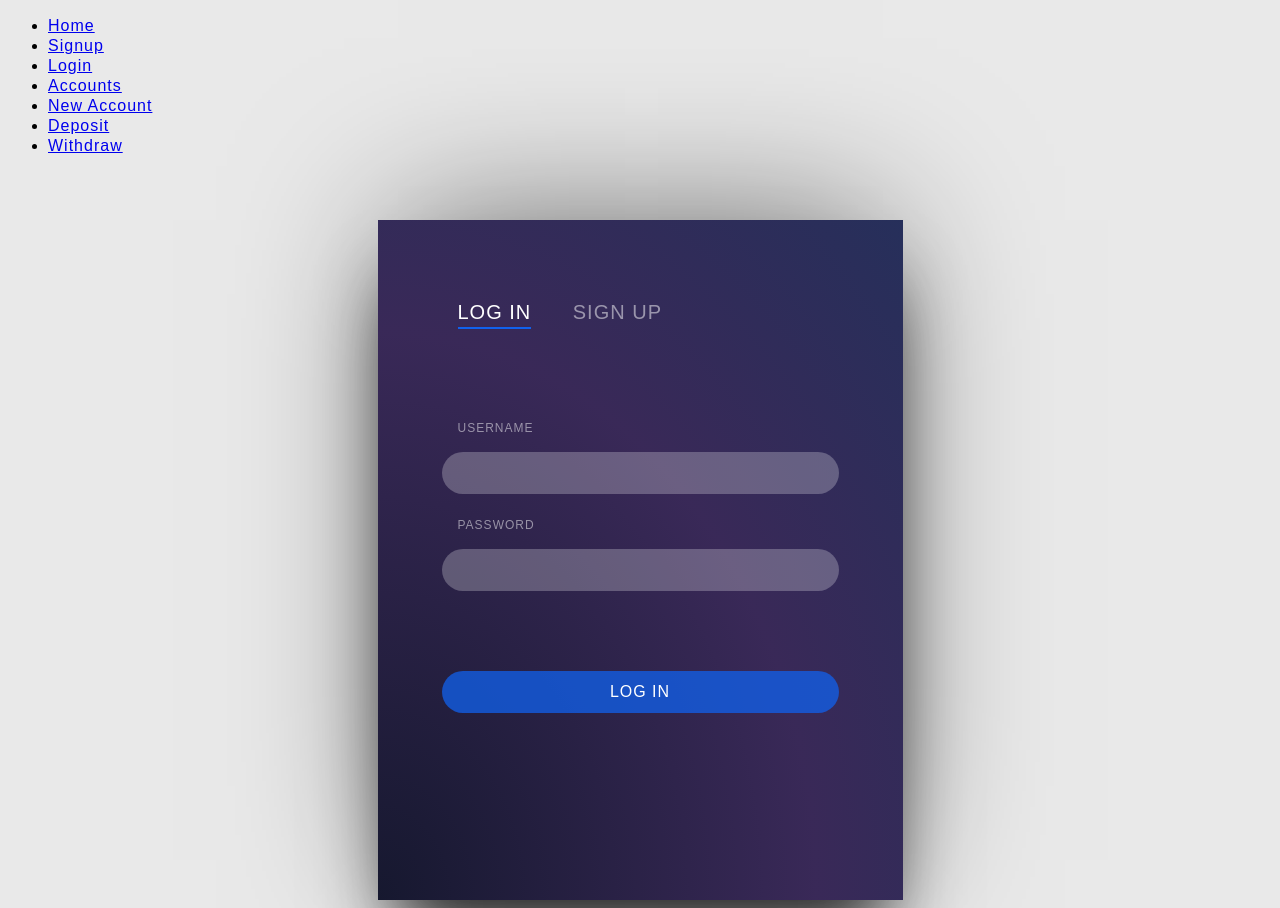
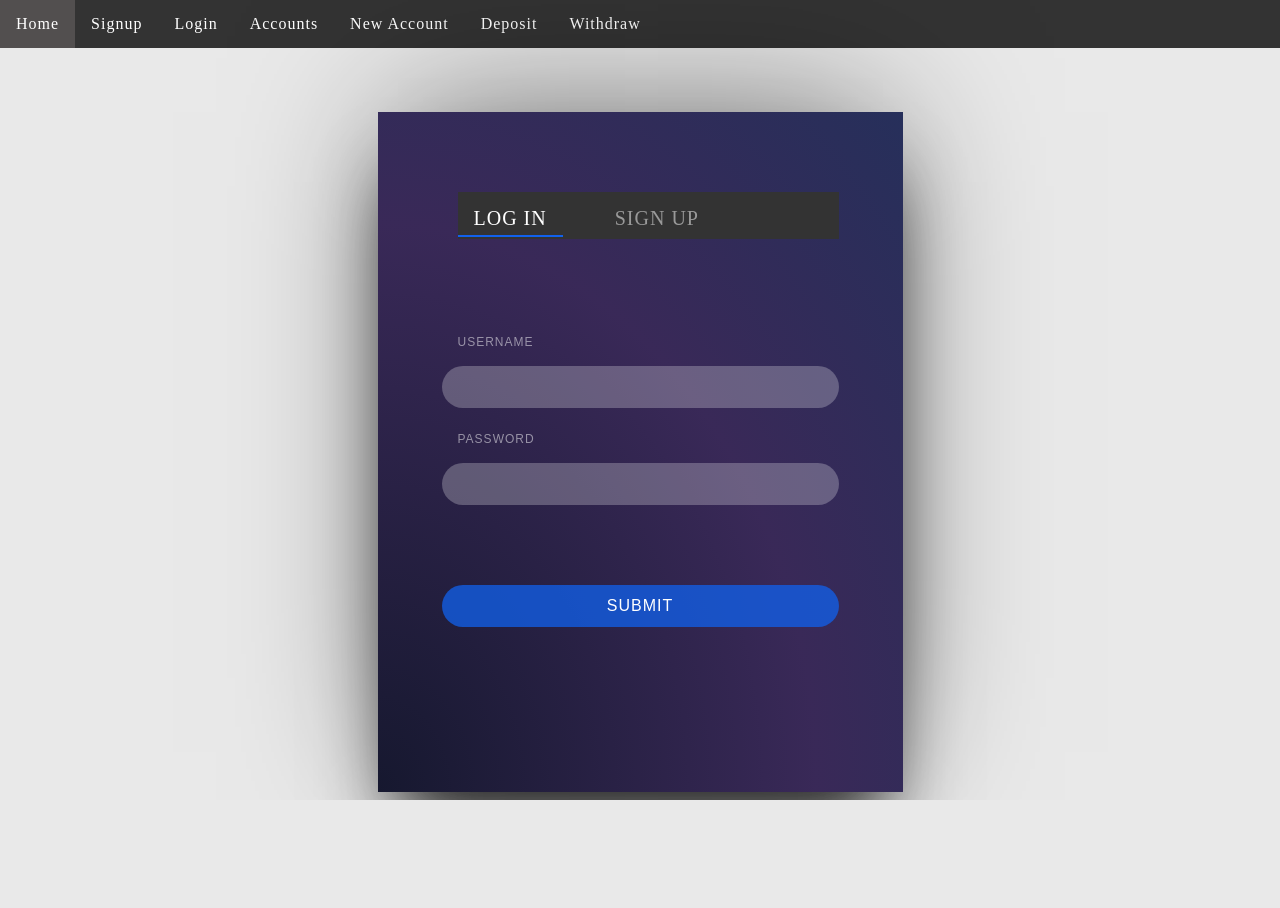
Before and after one commit to DayeemParkar/BajajMarketsTrainingCaseStudy, a Flask app: page /login in a window 1280 px wide. After the commit the page ends 800 px from the top, so only its background shows below. Run offline with Flask 2, Linux system fonts and the light colour scheme; parts of the project's set-up code (start-up, migrations or seed data) failed here and were passed over.

Commit message:
flask login

```diff
--- a/app.py
+++ b/app.py
@@ -65,7 +65,7 @@ def signup():
     '''Login Page'''
     try:
         form = CustomerForm()
-        return render_template('signup_form.html', title='Login', form=form, id='nav2')
+        return render_template('signup_form.html', title='Signup', form=form, id='nav2')
     except Exception as e:
         logger.exception(f'Error while accessing signup for {session.get(USERNAME, "no user")}')
         return f"{e}"
--- a/static/css/style.css
+++ b/static/css/style.css
@@ -1,4 +1,5 @@
 body {
+	margin: 0px;
 	background-color: #e9e9e9;
 	font-family: 'Montserrat', sans-serif;
 	font-size: 16px;
@@ -169,3 +170,29 @@ body {
 .login__submit:hover {
 	background-color: rgba(17, 97, 237, 1);
 }
+
+
+ul {
+	list-style-type: none;
+	margin: 0;
+	padding: 0;
+	overflow: hidden;
+	background-color: #333;
+}
+
+li {
+	float: left;
+}
+
+li a {
+	display: block;
+	color: white;
+	text-align: center;
+	font-family: 'Times New Roman', Times, serif;
+	padding: 14px 16px;
+	text-decoration: none;
+}
+
+li a:hover {
+	background-color: rgb(82, 79, 79);
+}
--- a/templates/base.html
+++ b/templates/base.html
@@ -8,10 +8,10 @@
     <link rel= "stylesheet" type= "text/css" href= "{{ url_for('static',filename='css/style.css') }}">
 </head>
 <body>
-    <ul>
+    <ul class="nav">
         <li><a id="nav1" href="{{ url_for('home') }}">Home</a></li>
-        <li><a id="nav2" href="{{ url_for('home') }}">Signup</a></li>
-        <li><a id="nav3" href="{{ url_for('home') }}">Login</a></li>
+        <li><a id="nav2" href="{{ url_for('signup') }}">Signup</a></li>
+        <li><a id="nav3" href="{{ url_for('login') }}">Login</a></li>
         <li><a id="nav4" href="{{ url_for('home') }}">Accounts</a></li>
         <li><a id="nav5" href="{{ url_for('home') }}">New Account</a></li>
         <li><a id="nav6" href="{{ url_for('home') }}">Deposit</a></li>
--- a/templates/login_form.html
+++ b/templates/login_form.html
@@ -1,24 +1,23 @@
 {% extends "base.html" %}
 {% block body %}
     <div class="login-container">
-        <form action="" class="form-login">
+        <form action="" class="form-login" method="POST">
             <ul class="login-nav">
                 <li class="login-nav__item active">
-                    <a href="#">Log In</a>
+                    <a href="{{ url_for('login') }}">Log In</a>
                 </li>
                 <li class="login-nav__item">
-                    <a href="#">Sign Up</a>
+                    <a href="{{ url_for('signup') }}">Sign Up</a>
                 </li>
             </ul>
-            <label for="login-input-user" class="login__label">
-                Username
-            </label>
-            <input id="login-input-user" class="login__input" type="text" />
-            <label for="login-input-password" class="login__label">
-                Password
-            </label>
-            <input id="login-input-password" class="login__input" type="password" />
-            <input type="submit" class="login__submit" value="Log in" />
+            {{ form.hidden_tag() }}
+            {{ form.username.label(class_="login__label") }}
+            {{ form.username(class_="login__input") }}
+            {{ form.password.label(class_="login__label") }}
+            {{ form.password(class_="login__input") }}
+
+            {{ form.submit(class_="login__submit") }}
+
         </form>
     </div>
 {% endblock %}
```
Also changed, not shown: templates/signup_form.html (+24 -1 lines).
